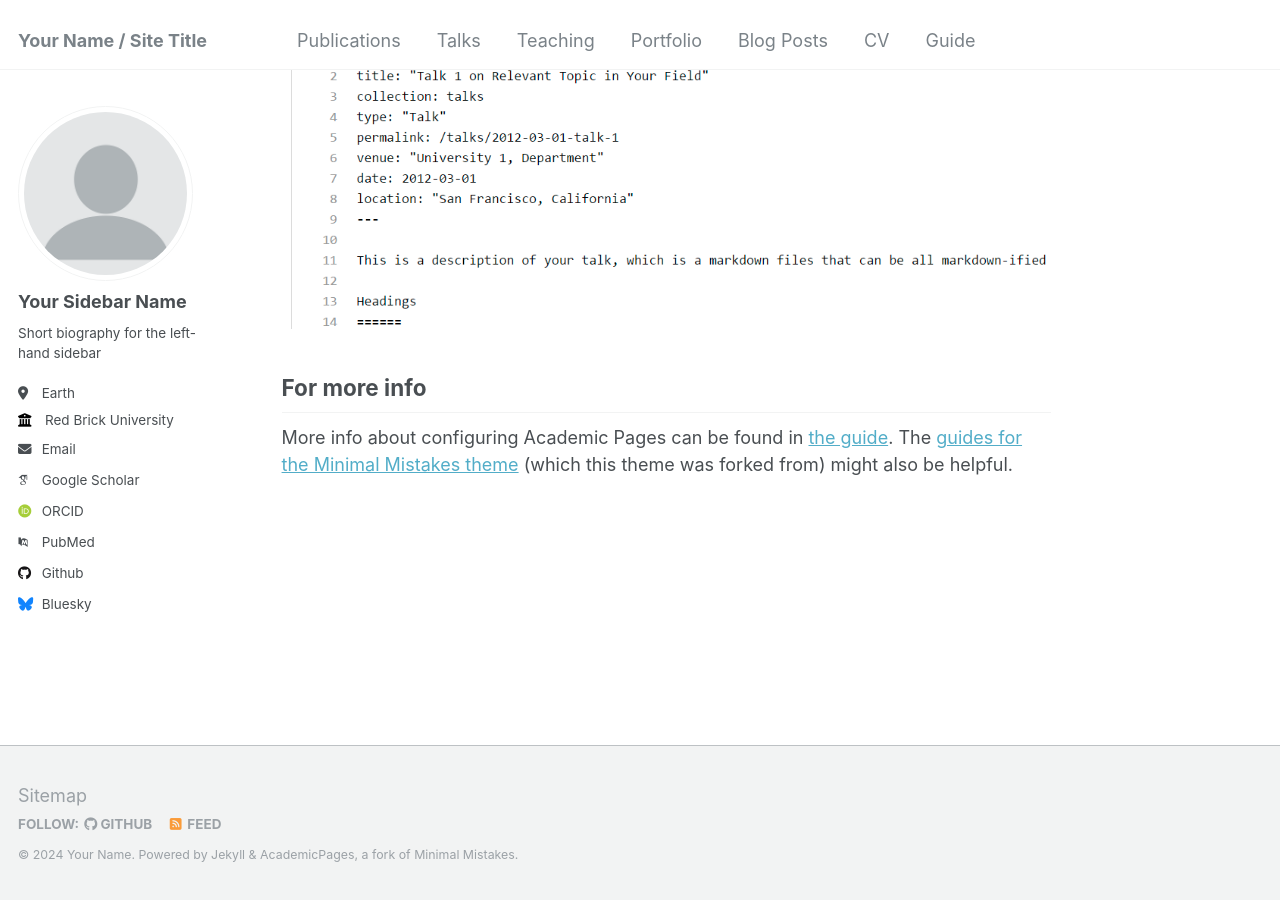
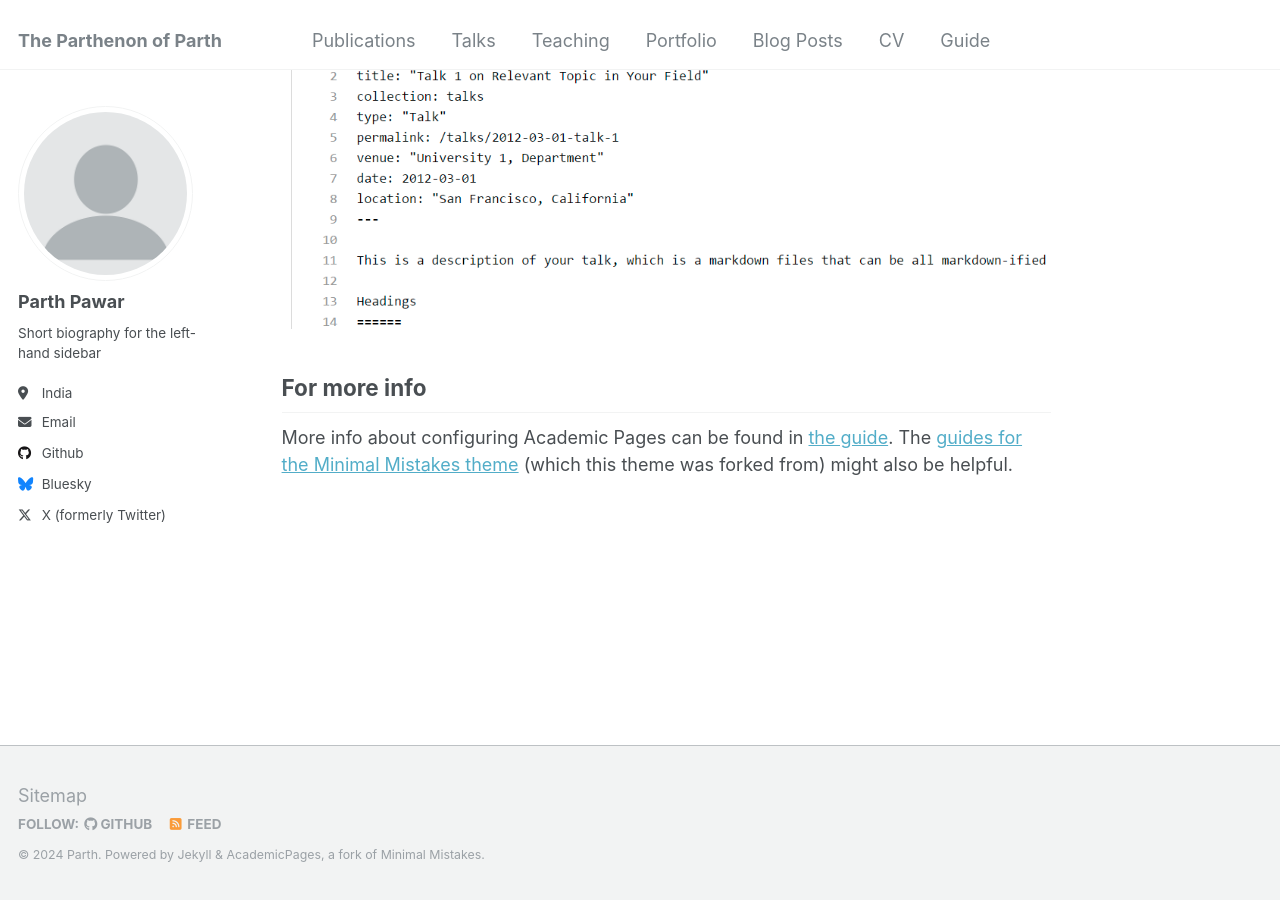
Before and after one commit to nihilisticneuralnet/parth.github.io, a Jekyll site: the page built from _pages/about.md, in a window 1280 px wide and 900 px high, scrolled down 2660 px. Built offline with Jekyll 4.4.1, drawn with Linux system fonts in a browser that asks for light colours; some web fonts are replaced.

Commit message:
modified:   _config.yml

```diff
--- a/_config.yml
+++ b/_config.yml
@@ -8,13 +8,13 @@
 
 # Basic Site Settings
 locale                   : "en-US"
-title                    : "Your Name / Site Title"
+title                    : "The Parthenon of Parth"
 title_separator          : "-"
-name                     : &name "Your Name"
+name                     : &name "Parth"
 description              : &description "personal description"
-url                      : https://academicpages.github.io # the base hostname & protocol for your site e.g. "https://mmistakes.github.io"
+url                      : https://parth.github.io # the base hostname & protocol for your site e.g. "https://mmistakes.github.io"
 baseurl                  : "" # the subpath of your site, e.g. "/blog"
-repository               : "academicpages/academicpages.github.io"
+repository               : "nihilisticneuralnet/parth.github.io"
 
 # Site Author - The following control what appear as part of the author content on the side bar.
 #               If a field is blank the icon and link will not appear, otherwise it will be shown.
@@ -22,28 +22,28 @@ repository               : "academicpages/academicpages.github.io"
 author:
   # Biographic information
   avatar           : "profile.png"
-  name             : "Your Sidebar Name"
+  name             : "Parth Pawar"
   pronouns         : # example: "she/her"
   bio              : "Short biography for the left-hand sidebar"
-  location         : "Earth"
-  employer         : "Red Brick University"
+  location         : "India"
+  employer         : # "Red Brick University"
   uri              : # URL
-  email            : "none@example.org"
+  email            : "parthpawar1950@gmail.com"
 
   # Academic websites
   arxiv            : # URL - Update with the correct link to your profile
-  googlescholar    : "https://scholar.google.com/citations?user=PS_CX0AAAAAJ"
+  googlescholar    : # "https://scholar.google.com/citations?user=PS_CX0AAAAAJ"
   impactstory      : # URL
-  orcid            : "http://orcid.org/yourorcidurl"
+  orcid            : #  "http://orcid.org/yourorcidurl"
   semantic         : # URL
-  pubmed           : "https://www.ncbi.nlm.nih.gov/pubmed/?term=john+snow"
+  pubmed           : # "https://www.ncbi.nlm.nih.gov/pubmed/?term=john+snow"
   researchgate     : # URL
 
   # Repositories and software development
   bitbucket        : # Username - Update with your username on the site
   codepen          : # Username
   dribbble         : # Username
-  github           : "academicpages"
+  github           : "nihilisticneuralnet"
   kaggle           : # Username
   stackoverflow    : # User number or user number and name (i.e., use "1" or "1/jeff-atwood")
 
@@ -65,7 +65,7 @@ author:
   steam            : # Username
   telegram         : # URL
   tumblr           : # Username
-  twitter          : # Username for X / Twitter
+  twitter          : "nihilisticnn404"
   vine             : # Username
   weibo            : # Username
   wikipedia        : # Username
```
